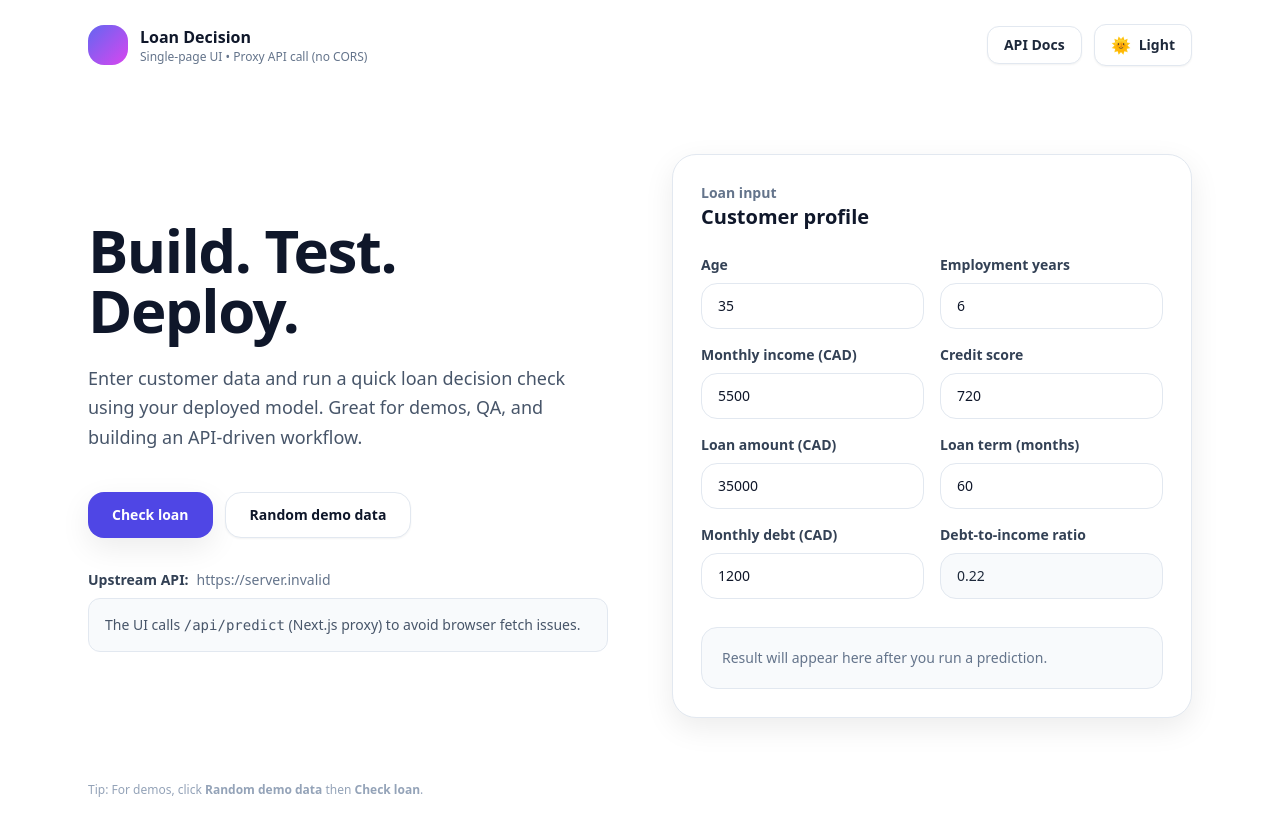
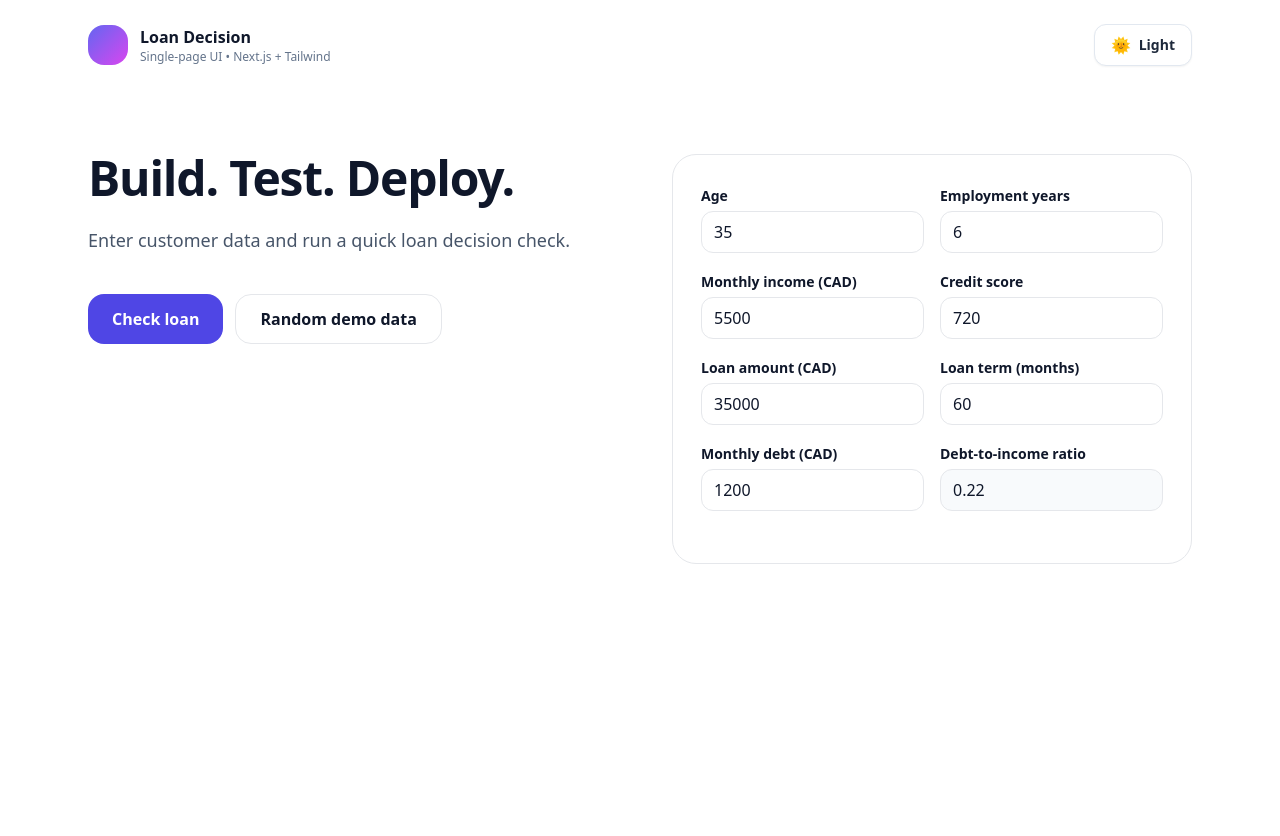
Before and after one commit to hoanvutt/aida_projects_loan_approve, a Next.js app: page / in a window 1280 px wide. After the commit the page ends 800 px from the top, so only its background shows below. Built offline with nearby package versions, Linux system fonts and the light colour scheme; no server answers.

Commit message:
Add files via upload

```diff
--- a/app/page.tsx
+++ b/app/page.tsx
@@ -15,26 +15,18 @@ type LoanInput = {
 
 type PredictResponse = {
   approved: number;
-  prob_default: number;
-  default_prob_threshold?: number;
-  derived?: { debt_to_income_ratio?: number };
 };
 
 function randomInt(min: number, max: number) {
   return Math.floor(Math.random() * (max - min + 1)) + min;
 }
 
-function randomFloat(min: number, max: number, decimals = 0) {
+function randomMoney(min: number, max: number) {
   const val = Math.random() * (max - min) + min;
-  const p = Math.pow(10, decimals);
-  return Math.round(val * p) / p;
+  return Math.round(val * 100) / 100;
 }
 
 export default function Page() {
-  const API_BASE =
-    process.env.NEXT_PUBLIC_API_BASE_URL ??
-    "https://aida-sos-loan-prediction-api.up.railway.app";
-
   const [form, setForm] = useState<LoanInput>({
     age: 35,
     employment_years: 6,
@@ -59,16 +51,16 @@ export default function Page() {
   };
 
   const randomize = () => {
-    const income = randomInt(2500, 12000);
-    const debt = randomInt(0, Math.floor(income * 0.7));
+    const income = randomMoney(2500, 12000);
+    const debt = randomMoney(0, Math.floor(income * 0.7));
     setResult(null);
     setError(null);
     setForm({
       age: randomInt(20, 70),
-      employment_years: randomFloat(0, 25, 1),
+      employment_years: randomInt(0, 25),
       monthly_income: income,
       credit_score: randomInt(520, 860),
-      loan_amount: randomInt(5000, 120000),
+      loan_amount: randomMoney(5000, 120000),
       loan_term: randomInt(12, 120),
       monthly_debt: debt,
     });
@@ -78,224 +70,98 @@ export default function Page() {
     setSubmitting(true);
     setError(null);
     setResult(null);
-
     try {
-      // IMPORTANT: call the local Next.js API route to avoid browser CORS issues.
-      const res = await fetch(`/api/predict`, {
+      const res = await fetch("/api/predict", {
         method: "POST",
         headers: { "Content-Type": "application/json" },
         body: JSON.stringify(form),
       });
-
-      if (!res.ok) {
-        const text = await res.text();
-        throw new Error(text || `Request failed (${res.status})`);
-      }
-
-      const data = (await res.json()) as PredictResponse;
-      setResult(data);
+      if (!res.ok) throw new Error(await res.text());
+      setResult(await res.json());
     } catch (e: any) {
-      setError(e?.message ?? "Unknown error");
+      setError(e.message || "Unknown error");
     } finally {
       setSubmitting(false);
     }
   };
 
   const approve = result?.approved === 1;
-  const badge = approve ? "APPROVE" : "REJECT";
-  const badgeStyles = approve
-    ? "bg-emerald-500/10 text-emerald-700 border-emerald-200 dark:bg-emerald-500/10 dark:text-emerald-200 dark:border-emerald-800"
-    : "bg-rose-500/10 text-rose-700 border-rose-200 dark:bg-rose-500/10 dark:text-rose-200 dark:border-rose-900";
-
-  const openDocs = () => window.open(`${API_BASE}/docs`, "_blank");
 
   return (
     <div className="min-h-screen">
-      {/* Top bar */}
       <header className="mx-auto flex w-full max-w-6xl items-center justify-between px-6 py-6">
         <div className="flex items-center gap-3">
           <div className="h-10 w-10 rounded-2xl bg-gradient-to-br from-indigo-500 to-fuchsia-500" />
           <div>
             <div className="text-base font-bold">Loan Decision</div>
             <div className="text-xs text-slate-500 dark:text-slate-400">
-              Single-page UI • Proxy API call (no CORS)
+              Single-page UI • Next.js + Tailwind
             </div>
           </div>
         </div>
-
-        <div className="flex items-center gap-3">
-          <button
-            type="button"
-            onClick={openDocs}
-            className="rounded-xl border border-slate-200 bg-white px-4 py-2 text-sm font-semibold text-slate-800 shadow-sm transition hover:bg-slate-50 dark:border-slate-800 dark:bg-slate-900 dark:text-slate-100 dark:hover:bg-slate-800"
-          >
-            API Docs
-          </button>
-          <ThemeToggle />
-        </div>
+        <ThemeToggle />
       </header>
 
-      {/* Main */}
       <main className="mx-auto grid w-full max-w-6xl grid-cols-1 gap-10 px-6 pb-16 pt-10 lg:grid-cols-2 lg:gap-16 lg:pt-16">
-        {/* Left hero */}
-        <section className="flex flex-col justify-center">
-          <h1 className="text-5xl font-black tracking-tight text-slate-900 dark:text-white sm:text-6xl">
-            Build. Test. Deploy.
-          </h1>
-          <p className="mt-6 max-w-xl text-lg leading-relaxed text-slate-600 dark:text-slate-300">
-            Enter customer data and run a quick loan decision check using your deployed model.
-            Great for demos, QA, and building an API-driven workflow.
+        <section>
+          <h1 className="text-5xl font-black tracking-tight">Build. Test. Deploy.</h1>
+          <p className="mt-6 text-lg text-slate-600">
+            Enter customer data and run a quick loan decision check.
           </p>
-
-          <div className="mt-10 flex flex-wrap gap-3">
-            <button
-              type="button"
-              onClick={submit}
-              disabled={submitting}
-              className="rounded-2xl bg-indigo-600 px-6 py-3 text-sm font-bold text-white shadow-soft transition hover:bg-indigo-500 disabled:cursor-not-allowed disabled:opacity-60"
-            >
-              {submitting ? "Checking..." : "Check loan"}
+          <div className="mt-10 flex gap-3">
+            <button onClick={submit} className="rounded-2xl bg-indigo-600 px-6 py-3 text-white font-bold">
+              Check loan
             </button>
-
-            <button
-              type="button"
-              onClick={randomize}
-              className="rounded-2xl border border-slate-200 bg-white px-6 py-3 text-sm font-bold text-slate-900 shadow-sm transition hover:bg-slate-50 dark:border-slate-800 dark:bg-slate-900 dark:text-slate-100 dark:hover:bg-slate-800"
-            >
+            <button onClick={randomize} className="rounded-2xl border px-6 py-3 font-bold">
               Random demo data
             </button>
           </div>
-
-          <div className="mt-8 space-y-2 text-sm text-slate-500 dark:text-slate-400">
-            <div className="flex items-center gap-2">
-              <span className="font-semibold text-slate-700 dark:text-slate-200">Upstream API:</span>
-              <span className="break-all">{API_BASE}</span>
-            </div>
-            <div className="rounded-xl border border-slate-200 bg-slate-50 p-4 text-sm text-slate-600 dark:border-slate-800 dark:bg-slate-900/40 dark:text-slate-300">
-              The UI calls <span className="font-mono">/api/predict</span> (Next.js proxy) to avoid browser fetch issues.
-            </div>
-          </div>
         </section>
 
-        {/* Right form card */}
-        <section className="rounded-3xl border border-slate-200 bg-white p-7 shadow-soft dark:border-slate-800 dark:bg-slate-900">
-          <div className="mb-6">
-            <div className="text-sm font-semibold text-slate-500 dark:text-slate-400">Loan input</div>
-            <div className="text-xl font-extrabold text-slate-900 dark:text-white">
-              Customer profile
-            </div>
+        <section className="rounded-3xl border p-7">
+          <div className="grid grid-cols-2 gap-4">
+            <Field label="Age" value={form.age} onChange={(v)=>onChange("age",v)} step={1} />
+            <Field label="Employment years" value={form.employment_years} onChange={(v)=>onChange("employment_years",v)} step={1} />
+            <Field label="Monthly income (CAD)" value={form.monthly_income} onChange={(v)=>onChange("monthly_income",v)} step={0.01} />
+            <Field label="Credit score" value={form.credit_score} onChange={(v)=>onChange("credit_score",v)} step={1} />
+            <Field label="Loan amount (CAD)" value={form.loan_amount} onChange={(v)=>onChange("loan_amount",v)} step={0.01} />
+            <Field label="Loan term (months)" value={form.loan_term} onChange={(v)=>onChange("loan_term",v)} step={1} />
+            <Field label="Monthly debt (CAD)" value={form.monthly_debt} onChange={(v)=>onChange("monthly_debt",v)} step={0.01} />
+            <ReadOnly label="Debt-to-income ratio" value={dti.toFixed(2)} />
           </div>
 
-          <div className="grid grid-cols-1 gap-4 sm:grid-cols-2">
-            <Field label="Age" value={form.age} onChange={(v) => onChange("age", v)} step={1} min={18} max={100} />
-            <Field label="Employment years" value={form.employment_years} onChange={(v) => onChange("employment_years", v)} step={0.1} min={0} max={60} />
-            <Field label="Monthly income (CAD)" value={form.monthly_income} onChange={(v) => onChange("monthly_income", v)} step={50} min={0} />
-            <Field label="Credit score" value={form.credit_score} onChange={(v) => onChange("credit_score", v)} step={1} min={300} max={900} />
-            <Field label="Loan amount (CAD)" value={form.loan_amount} onChange={(v) => onChange("loan_amount", v)} step={100} min={0} />
-            <Field label="Loan term (months)" value={form.loan_term} onChange={(v) => onChange("loan_term", v)} step={1} min={1} max={480} />
-            <Field label="Monthly debt (CAD)" value={form.monthly_debt} onChange={(v) => onChange("monthly_debt", v)} step={50} min={0} />
-            <ReadOnly label="Debt-to-income ratio" value={Number.isFinite(dti) ? dti.toFixed(2) : "0.00"} />
-          </div>
-
-          {/* Result */}
-          <div className="mt-7">
-            {error && (
-              <div className="rounded-2xl border border-rose-200 bg-rose-50 p-4 text-sm text-rose-700 dark:border-rose-900 dark:bg-rose-950/40 dark:text-rose-200">
-                <div className="font-bold">Error</div>
-                <div className="mt-1 break-words">{error}</div>
-              </div>
-            )}
-
+          <div className="mt-6">
+            {error && <div className="text-red-600">{error}</div>}
             {result && (
-              <div className="rounded-2xl border border-slate-200 bg-slate-50 p-5 dark:border-slate-800 dark:bg-slate-950/40">
-                <div className="flex items-center justify-between gap-3">
-                  <div className="text-sm font-semibold text-slate-500 dark:text-slate-400">
-                    Prediction
-                  </div>
-                  <div className={`rounded-full border px-3 py-1 text-xs font-extrabold ${badgeStyles}`}>
-                    {badge}
-                  </div>
+              <div className="rounded-xl border p-4 mt-4">
+                <div className="font-bold">Decision</div>
+                <div className={approve ? "text-green-600" : "text-red-600"}>
+                  {approve ? "APPROVE (low risk)" : "REJECT (high risk)"}
                 </div>
-
-                <div className="mt-4 grid grid-cols-1 gap-3 sm:grid-cols-2">
-                  <Metric label="prob_default" value={result.prob_default.toFixed(4)} />
-                  <Metric label="DTI (derived)" value={String(result.derived?.debt_to_income_ratio ?? dti.toFixed(4))} />
-                  <Metric
-                    label="Decision"
-                    value={approve ? "Approve (low risk)" : "Reject (high risk)"}
-                  />
-                </div>
-              </div>
-            )}
-
-            {!error && !result && (
-              <div className="rounded-2xl border border-slate-200 bg-slate-50 p-5 text-sm text-slate-500 dark:border-slate-800 dark:bg-slate-950/40 dark:text-slate-400">
-                Result will appear here after you run a prediction.
               </div>
             )}
           </div>
         </section>
       </main>
-
-      <footer className="mx-auto w-full max-w-6xl px-6 pb-10 text-xs text-slate-400">
-        Tip: For demos, click <span className="font-semibold">Random demo data</span> then{" "}
-        <span className="font-semibold">Check loan</span>.
-      </footer>
     </div>
   );
 }
 
-function Field({
-  label,
-  value,
-  onChange,
-  step,
-  min,
-  max,
-}: {
-  label: string;
-  value: number;
-  onChange: (v: number) => void;
-  step: number;
-  min?: number;
-  max?: number;
-}) {
+function Field({ label, value, onChange, step }: any) {
   return (
     <div>
-      <label className="block text-sm font-semibold text-slate-700 dark:text-slate-200">
-        {label}
-      </label>
-      <input
-        type="number"
-        value={Number.isFinite(value) ? value : 0}
-        step={step}
-        min={min}
-        max={max}
-        onChange={(e) => onChange(Number(e.target.value))}
-        className="mt-2 w-full rounded-2xl border border-slate-200 bg-white px-4 py-3 text-sm text-slate-900 outline-none transition focus:border-indigo-400 dark:border-slate-800 dark:bg-slate-950 dark:text-slate-100"
-      />
+      <label className="text-sm font-semibold">{label}</label>
+      <input type="number" value={value} step={step} onChange={(e)=>onChange(Number(e.target.value))}
+        className="mt-1 w-full rounded-xl border px-3 py-2"/>
     </div>
   );
 }
 
-function ReadOnly({ label, value }: { label: string; value: string }) {
+function ReadOnly({ label, value }: any) {
   return (
     <div>
-      <label className="block text-sm font-semibold text-slate-700 dark:text-slate-200">
-        {label}
-      </label>
-      <div className="mt-2 w-full rounded-2xl border border-slate-200 bg-slate-50 px-4 py-3 text-sm text-slate-800 dark:border-slate-800 dark:bg-slate-950/40 dark:text-slate-100">
-        {value}
-      </div>
+      <label className="text-sm font-semibold">{label}</label>
+      <div className="mt-1 rounded-xl border px-3 py-2 bg-slate-50">{value}</div>
     </div>
   );
 }
-
-function Metric({ label, value }: { label: string; value: string }) {
-  return (
-    <div className="rounded-xl border border-slate-200 bg-white p-3 dark:border-slate-800 dark:bg-slate-900">
-      <div className="text-xs font-semibold text-slate-500 dark:text-slate-400">{label}</div>
-      <div className="mt-1 break-all text-sm font-extrabold text-slate-900 dark:text-white">{value}</div>
-    </div>
-  );
-}
```
